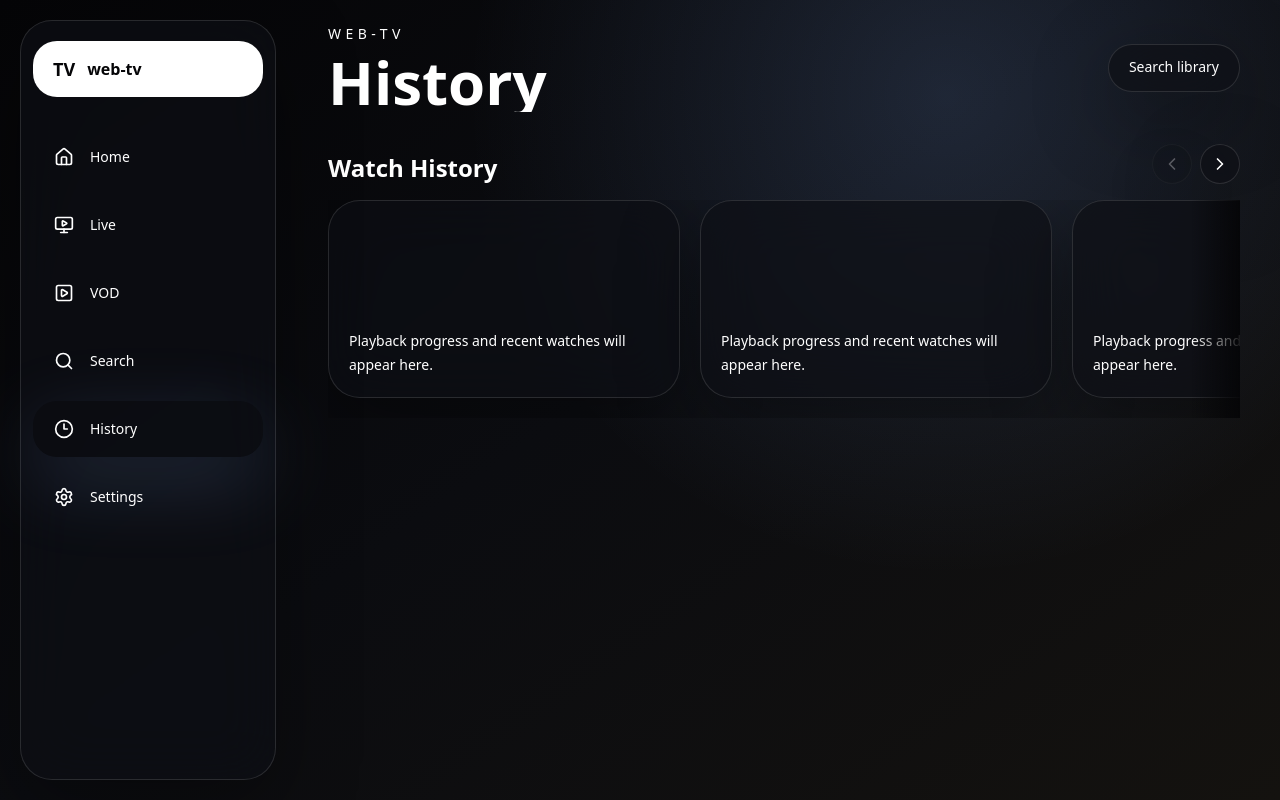
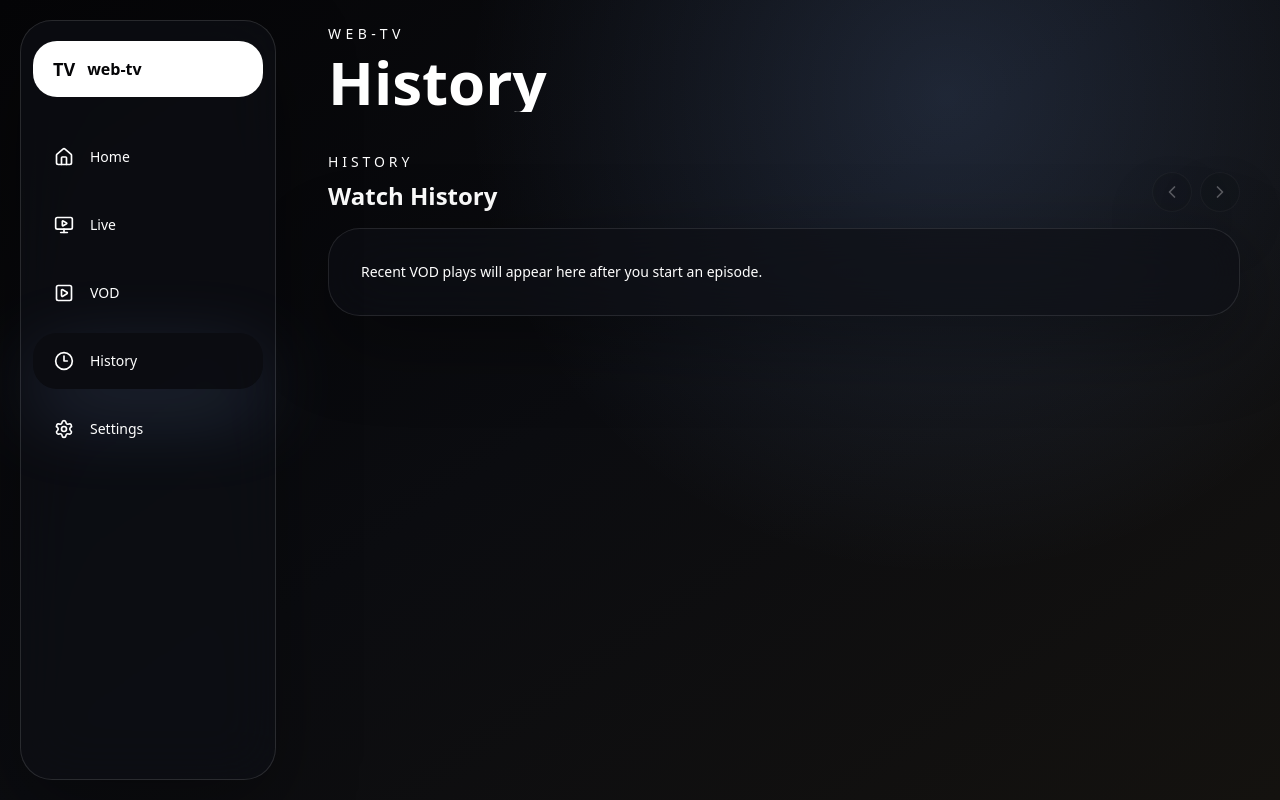
Before and after one commit to colvins/web-tv, a Vue app in the folder frontend/: page /history in a window 1280 px wide. Built offline with nearby package versions, Linux system fonts and the light colour scheme.

Commit message:
Trim search and speed up VOD open

```diff
--- a/frontend/src/components/home/HomeContinueWatchingRail.vue
+++ b/frontend/src/components/home/HomeContinueWatchingRail.vue
@@ -9,6 +9,9 @@ import { buildVodCatalogQuery } from '@/utils/vodRouteState'
 
 const props = defineProps<{
   items: RecentVodPlaybackItem[]
+  title?: string
+  eyebrow?: string
+  emptyMessage?: string
 }>()
 
 const router = useRouter()
@@ -82,8 +85,8 @@ watch(
   <section class="mt-10">
     <div class="mb-4 flex items-end justify-between gap-4">
       <div>
-        <p class="text-sm uppercase tracking-[0.28em] text-white/42">Library</p>
-        <h2 class="mt-2 text-2xl font-semibold text-white">Continue Watching</h2>
+        <p class="text-sm uppercase tracking-[0.28em] text-white/42">{{ props.eyebrow ?? 'Library' }}</p>
+        <h2 class="mt-2 text-2xl font-semibold text-white">{{ props.title ?? 'Continue Watching' }}</h2>
       </div>
       <div class="flex gap-2" aria-label="Continue watching scroll controls">
         <button
@@ -108,7 +111,7 @@ watch(
     </div>
 
     <div v-if="sortedItems.length === 0" class="glass-panel rounded-[2rem] border border-white/10 p-6 text-white/56 sm:p-8">
-      Recent VOD plays will appear here after you start an episode.
+      {{ props.emptyMessage ?? 'Recent VOD plays will appear here after you start an episode.' }}
     </div>
 
     <div v-else class="relative">
--- a/frontend/src/layouts/TvLayout.vue
+++ b/frontend/src/layouts/TvLayout.vue
@@ -6,7 +6,6 @@ import {
   Home,
   MonitorPlay,
   PlaySquare,
-  Search,
   Settings,
   type LucideIcon,
 } from 'lucide-vue-next'
@@ -20,13 +19,11 @@ type NavItem = {
 
 const route = useRoute()
 const isVodCatalogRoute = computed(() => route.name === 'vod')
-const isLiveRoute = computed(() => route.path === '/live' || route.path.startsWith('/live/'))
 
 const navItems: NavItem[] = [
   { label: 'Home', path: '/', icon: Home },
   { label: 'Live', path: '/live', icon: MonitorPlay },
   { label: 'VOD', path: '/vod', icon: PlaySquare },
-  { label: 'Search', path: '/search', icon: Search },
   { label: 'History', path: '/history', icon: Clock3 },
   { label: 'Settings', path: '/settings', icon: Settings },
 ]
@@ -103,20 +100,13 @@ function isNavItemActive(path: string) {
           id="vod-page-toolbar-desktop"
           class="hidden sm:flex sm:w-auto sm:max-w-[11rem] lg:max-w-none"
         ></div>
-        <RouterLink
-          v-else-if="!isLiveRoute"
-          to="/search"
-          class="tv-focus-card glass-panel hidden min-h-12 rounded-3xl px-5 py-3 text-sm font-medium text-white/78 sm:block"
-        >
-          Search library
-        </RouterLink>
       </header>
 
       <RouterView />
     </main>
 
     <nav
-      class="glass-panel fixed inset-x-3 bottom-[calc(env(safe-area-inset-bottom)+0.75rem)] z-40 grid grid-cols-6 rounded-[2rem] p-2 lg:hidden"
+      class="glass-panel fixed inset-x-3 bottom-[calc(env(safe-area-inset-bottom)+0.75rem)] z-40 grid grid-cols-5 rounded-[2rem] p-2 lg:hidden"
       aria-label="Mobile navigation"
     >
       <RouterLink
--- a/frontend/src/router/index.ts
+++ b/frontend/src/router/index.ts
@@ -3,7 +3,6 @@ import { createRouter, createWebHistory, type RouteRecordRaw } from 'vue-router'
 import HistoryView from '@/views/HistoryView.vue'
 import HomeView from '@/views/HomeView.vue'
 import LiveView from '@/views/LiveView.vue'
-import SearchView from '@/views/SearchView.vue'
 import SettingsSourcesView from '@/views/SettingsSourcesView.vue'
 import SettingsView from '@/views/SettingsView.vue'
 import VodDetailView from '@/views/VodDetailView.vue'
@@ -19,7 +18,6 @@ const routes: RouteRecordRaw[] = [
     component: VodDetailView,
     meta: { title: 'VOD Detail' },
   },
-  { path: '/search', name: 'search', component: SearchView, meta: { title: 'Search' } },
   { path: '/history', name: 'history', component: HistoryView, meta: { title: 'History' } },
   { path: '/settings', name: 'settings', component: SettingsView, meta: { title: 'Settings' } },
   {
--- a/frontend/src/views/HistoryView.vue
+++ b/frontend/src/views/HistoryView.vue
@@ -1,7 +1,23 @@
 <script setup lang="ts">
-import EmptyRail from '@/components/EmptyRail.vue'
+import { onMounted, ref } from 'vue'
+
+import HomeContinueWatchingRail from '@/components/home/HomeContinueWatchingRail.vue'
+import { listRecentVodPlayback, type RecentVodPlaybackItem } from '@/utils/recentVodPlayback'
+
+const historyItems = ref<RecentVodPlaybackItem[]>([])
+
+onMounted(() => {
+  historyItems.value = listRecentVodPlayback()
+})
 </script>
 
 <template>
-  <EmptyRail title="Watch History" description="Playback progress and recent watches will appear here." :count="5" />
+  <section class="pb-8">
+    <HomeContinueWatchingRail
+      :items="historyItems"
+      title="Watch History"
+      eyebrow="History"
+      empty-message="Recent VOD plays will appear here after you start an episode."
+    />
+  </section>
 </template>
--- a/frontend/src/views/VodView.vue
+++ b/frontend/src/views/VodView.vue
@@ -6,12 +6,11 @@ import {
   getVodCategories,
   getCurrentVodSite,
   getVodList,
-  listSourceConfigs,
   searchVod,
-  type SourceConfig,
   type VodBrowseCategoriesResponse,
   type VodBrowseItem,
   type VodBrowsePageResponse,
+  type CurrentVodSite,
 } from '@/api/sourceConfigs'
 import { ApiError } from '@/api/client'
 import VodDesktopLayout from '@/components/vod/VodDesktopLayout.vue'
@@ -27,7 +26,6 @@ import {
 
 const route = useRoute()
 const router = useRouter()
-const sources = ref<SourceConfig[]>([])
 const selectedSourceId = ref<string | null>(null)
 const categoriesResponse = ref<VodBrowseCategoriesResponse | null>(null)
 const pageResponse = ref<VodBrowsePageResponse | null>(null)
@@ -42,20 +40,17 @@ const submittedQuery = ref('')
 const bootstrapped = ref(false)
 const lastLoadedRouteKey = ref<string | null>(null)
 const isDesktopLayout = ref(true)
+const currentVodSite = ref<CurrentVodSite | null>(null)
 
 let mediaQuery: MediaQueryList | undefined
 
-const selectedSource = computed(
-  () => sources.value.find((source) => source.id === selectedSourceId.value) ?? null,
+const headerSourceName = computed(
+  () => pageResponse.value?.site.source_name ?? categoriesResponse.value?.site.source_name ?? currentVodSite.value?.source_name ?? 'VOD Source',
 )
-
-const headerSiteName = computed(() => pageResponse.value?.site.site_name ?? categoriesResponse.value?.site.site_name ?? 'VOD Library')
-const headerSourceName = computed(() => pageResponse.value?.site.source_name ?? categoriesResponse.value?.site.source_name ?? selectedSource.value?.name ?? 'VOD Source')
 const pageLabel = computed(() => `${pageResponse.value?.page ?? 1} / ${pageResponse.value?.pagecount ?? 1}`)
 const isSearchMode = computed(() => submittedQuery.value.trim().length > 0)
 const canGoPrev = computed(() => (pageResponse.value?.page ?? 1) > 1)
 const canGoNext = computed(() => (pageResponse.value?.page ?? 1) < (pageResponse.value?.pagecount ?? 1))
-const enabledSources = computed(() => sources.value.filter((source) => source.enabled && source.vod_site_count > 0))
 const toolbarTarget = computed(() => (isDesktopLayout.value ? '#vod-page-toolbar-desktop' : '#vod-page-toolbar-mobile'))
 
 function syncLayoutMode() {
@@ -151,44 +146,50 @@ async function bootstrap() {
   loading.value = true
   loadError.value = null
   try {
-    const [sourceList, currentVodSite] = await Promise.all([listSourceConfigs(), getCurrentVodSite()])
-    sources.value = sourceList
-
     const routeState = parseVodCatalogRouteState(route.query)
-    const enabledIds = new Set(sourceList.filter((source) => source.enabled && source.vod_site_count > 0).map((source) => source.id))
-    const candidateIds = [
-      routeState.sourceId && enabledIds.has(routeState.sourceId) ? routeState.sourceId : null,
-      currentVodSite?.source_config_id && enabledIds.has(currentVodSite.source_config_id) ? currentVodSite.source_config_id : null,
-      ...enabledSources.value.map((source) => source.id),
-    ].filter((value, index, values): value is string => Boolean(value) && values.indexOf(value) === index)
-
-    for (const sourceId of candidateIds) {
+    if (routeState.sourceId) {
       try {
-        const initialRouteState =
-          !routeState.sourceId && currentVodSite?.source_config_id === sourceId
-            ? { ...routeState, sourceId, siteKey: currentVodSite.site_key }
-            : { ...routeState, sourceId }
-        const catalog = await fetchSourceCatalog(sourceId, initialRouteState)
-        applyCatalogState(sourceId, catalog)
-        if (
-          routeState.sourceId !== sourceId ||
-          getVodCatalogRouteKey(initialRouteState) !== getVodCatalogRouteKey({ ...catalog.routeState, sourceId })
-        ) {
+        const catalog = await fetchSourceCatalog(routeState.sourceId, routeState)
+        applyCatalogState(routeState.sourceId, catalog)
+        if (getVodCatalogRouteKey(routeState) !== getVodCatalogRouteKey(catalog.routeState)) {
           await router.replace({
             name: 'vod',
-            query: buildVodCatalogQuery({ ...catalog.routeState, sourceId }),
+            query: buildVodCatalogQuery(catalog.routeState),
           })
         }
         return
       } catch {
-        continue
+        selectedSourceId.value = null
       }
     }
 
+    currentVodSite.value = await getCurrentVodSite()
+    const fallbackSourceId = currentVodSite.value?.source_config_id
+    if (!fallbackSourceId) {
+      selectedSourceId.value = null
+      resetVodState()
+      noUsableSource.value = true
+      return
+    }
+
+    const fallbackSiteKey = currentVodSite.value?.site_key ?? null
+    const fallbackRouteState = {
+      ...routeState,
+      sourceId: fallbackSourceId,
+      siteKey: routeState.siteKey ?? fallbackSiteKey,
+    }
+    const catalog = await fetchSourceCatalog(fallbackSourceId, fallbackRouteState)
+    applyCatalogState(fallbackSourceId, catalog)
+    if (getVodCatalogRouteKey(fallbackRouteState) !== getVodCatalogRouteKey({ ...catalog.routeState, sourceId: fallbackSourceId })) {
+      await router.replace({
+        name: 'vod',
+        query: buildVodCatalogQuery({ ...catalog.routeState, sourceId: fallbackSourceId }),
+      })
+    }
+  } catch (error) {
     selectedSourceId.value = null
     resetVodState()
     noUsableSource.value = true
-  } catch (error) {
     loadError.value = error instanceof ApiError ? error.message : 'Unable to load VOD sources'
   } finally {
     loading.value = false
```
